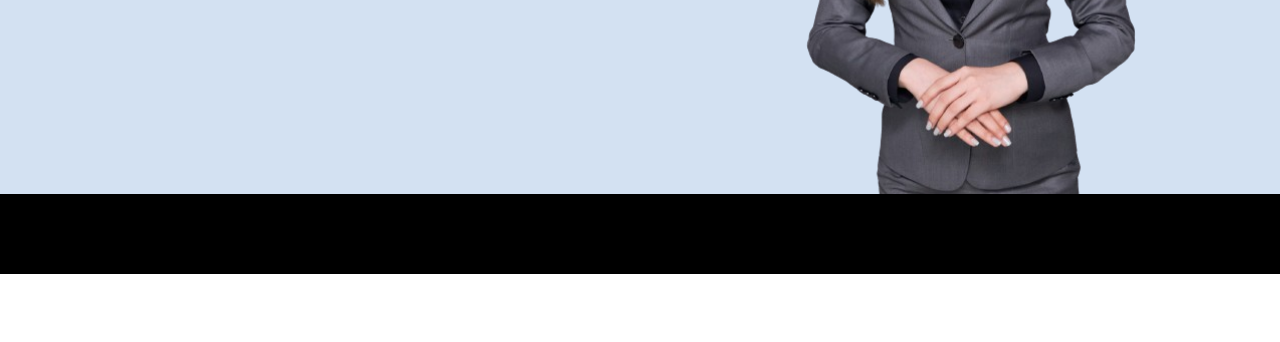
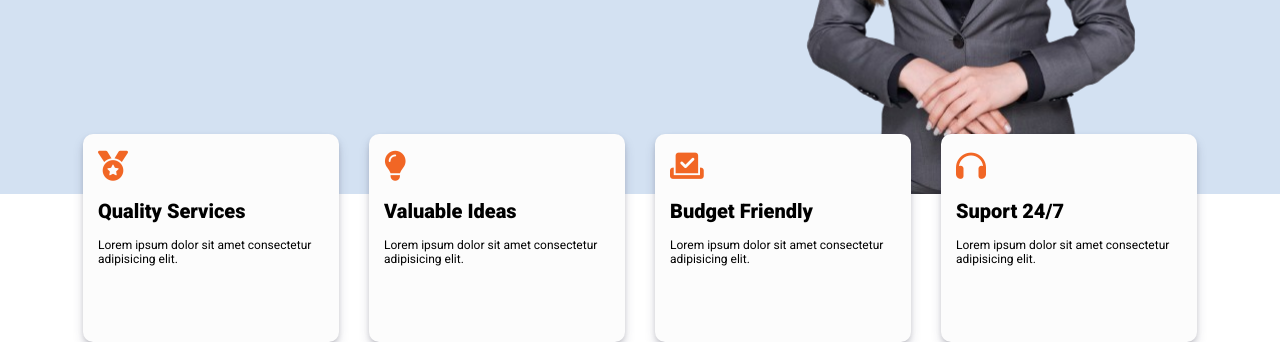
Before and after one commit to nabeel9737/landing-page-1, a plain HTML site: page index.html in a window 1280 px wide. Shown: the part 526-868 px from the top of the page. Before the commit the page ends 800 px from the top, so only its background shows below. Drawn offline with Linux system fonts and the light colour scheme.

Commit message:
first commit

```diff
--- a/index.html
+++ b/index.html
@@ -52,16 +52,33 @@
         </div>
         <div id="card">
             <div class="card-item">
-                <div id="logo"></div>
+                <div id="logo"><i class="fa-solid fa-medal"></i>
+                </div>
+                <h2>Quality Services</h2>
+                <p>
+                    Lorem ipsum dolor sit amet consectetur adipisicing elit.
+                </p>
             </div>
             <div class="card-item">
-                <div id="logo"></div>
+                <div id="logo"><i class="fa-solid fa-lightbulb"></i></div>
+                <h2>Valuable Ideas </h2>
+                <p>
+                    Lorem ipsum dolor sit amet consectetur adipisicing elit.
+                </p>
             </div>
             <div class="card-item">
-                <div id="logo"></div>
+                <div id="logo"><i class="fa-solid fa-check-to-slot"></i></div>
+                <h2>Budget Friendly</h2>
+                <p>
+                    Lorem ipsum dolor sit amet consectetur adipisicing elit.
+                </p>
             </div>
             <div class="card-item">
-                <div id="logo"></div>
+                <div id="logo"><i class="fa-solid fa-headphones"></i></div>
+                <h2>Suport 24/7</h2>
+                <p>
+                    Lorem ipsum dolor sit amet consectetur adipisicing elit.
+                </p>
             </div>
         </div>
 
--- a/style.css
+++ b/style.css
@@ -26,7 +26,7 @@ html,body{
          /* background-color: white; */
          display: flex;
          gap: 30px;
-         color: #9DC1F4;
+         color: #f4f4f4;
          cursor: pointer;
 }
 .part1  h5{
@@ -34,21 +34,28 @@ html,body{
     align-items: center;
     gap: 10px;
 }
+#data .part1  i{
+    display: flex;
+    align-items: center;
+    gap: 10px;
+    color: #F16625;
+}
 #data .part2{
     /* background-color: white; */
     display: flex;
     gap: 30px;
-    color: #9DC1F4;
+    color: #eff0f2;
     cursor: pointer;
+    transition: all cubic-bezier(0.23, 1, 0.320, 1) .1s;
 }
 #data .part1 h5 i:hover{
-    background-color: red;
+    color: rgb(11, 255, 11);
 }
 #data .part1 h5:hover{
-    background-color: rgb(226, 109, 109);
+    color: rgb(226, 109, 109);
 }
 #data .part2 h5:hover{
-    background-color: rgb(226, 109, 109);
+    color: rgb(226, 109, 109);
 }
 #main #nav{
     height: 70px;
@@ -64,7 +71,7 @@ html,body{
     font-weight: bold;
     font-size: 40px;
     gap: 30px;
-    cursor: progress;
+    cursor: pointer;
 
 }
 #nav .part2{
@@ -73,11 +80,13 @@ html,body{
     font-weight: 70px;
     font-size: 20px;
     cursor: pointer;
+}
+#nav .part2 h5{
     transition: all cubic-bezier(0.23, 1, 0.320, 1) .5s;
+
 }
 #nav .part2 h5:hover{
-    background-color: #113967;
-    color: white;
+    color: #F16625;
 }
 #main #body{
     height: 75%;
@@ -143,12 +152,42 @@ html,body{
     transition: all cubic-bezier(0.23, 1, 0.320, 1) .5s;
 }
 #child3 button:hover{
-    background-color: #b8410a;
+    color: #b8410a;
     /* color: red; */
 }
 #card{
-    height: 10%;
+    position: absolute;
+    height: 26%;
     width: 100%;
-    background-color: #000000;
-    margin-bottom: 30px;
+    /* background-color: white; */
+    margin-top: -60px;
+    display: flex;
+    justify-content: center;
+    gap: 30px;
 }
+.card-item{
+    /* position: absolute; */
+    height: 100%;
+    width: 20%;
+    background-color: #fcfcfc;
+    padding: 15px;
+    border-radius: 10px;
+    box-shadow: rgba(50, 50, 93, 0.25) 0px 6px 12px -2px, rgba(0, 0, 0, 0.3) 0px 3px 7px -3px;
+    transition: box-shadow cubic-bezier(0.19, 1, 0.22, 1) 5s;
+}
+.card-item:hover{
+    /* box-shadow: rgba(0, 0, 0, 0.35) 0px -50px 36px -28px inset; */
+
+}
+.card-item #logo{
+    font-size: 30px;
+    color:  #F16625;
+}
+.card-item h2{
+    font-weight: 1000;
+    font-size: 20px;
+    padding: 15px 0px;
+}
+p{
+   font-size: 12px;
+}
```
